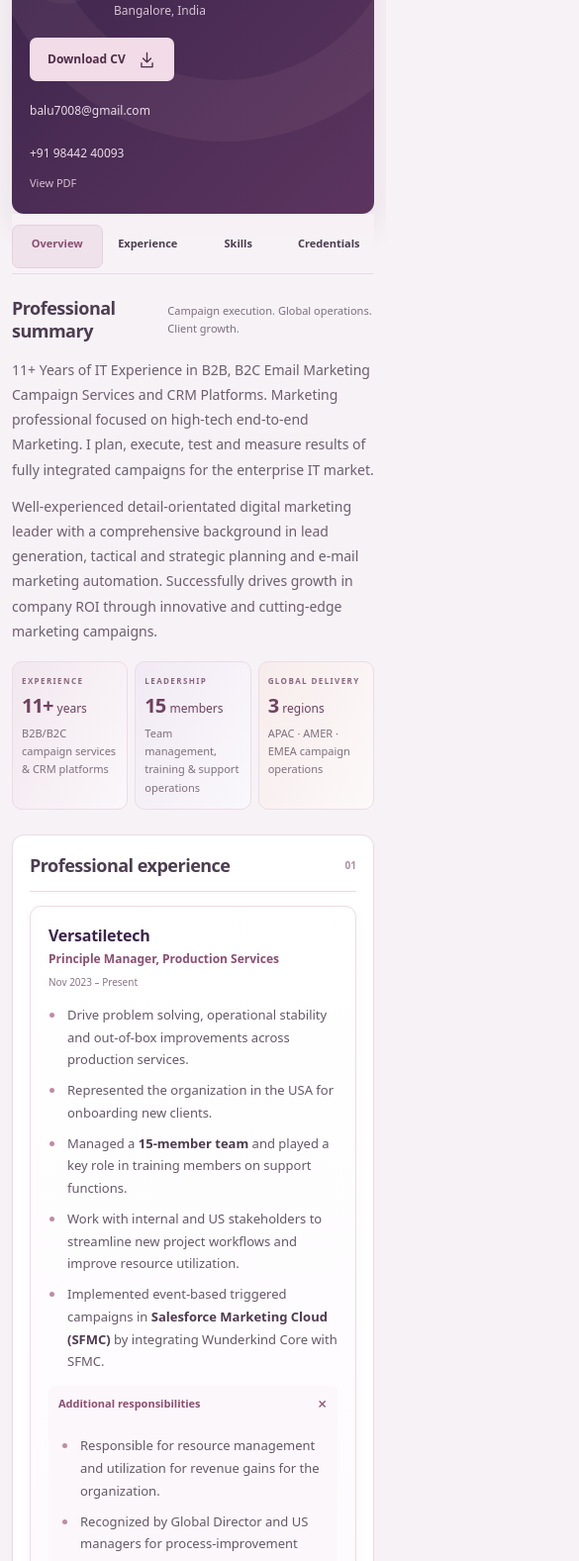
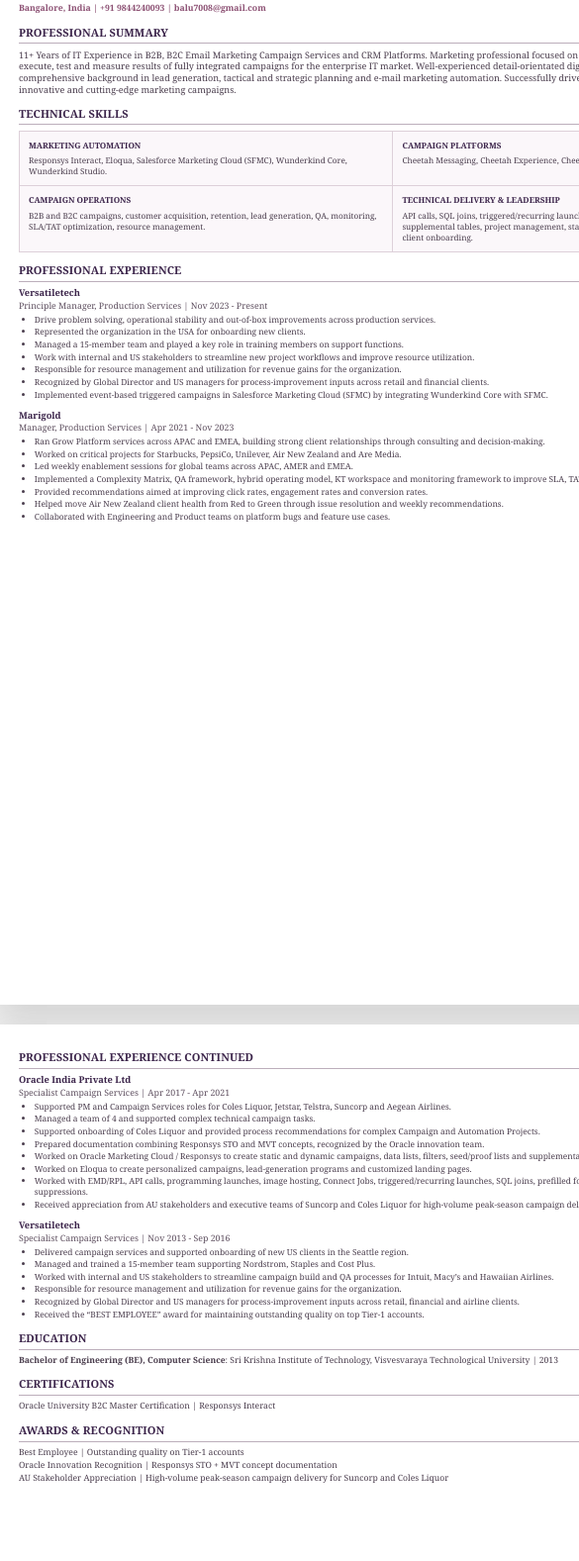
Before and after one commit to anbu143dude/Balachandar, a plain HTML site: page cv.html in a window 390 px wide. Shown: the part 128-1705 px from the top of the page at 99% size, 585 px wide, since content can reach past the window. Drawn offline with Linux system fonts and the light colour scheme.

Commit message:
Rebuild Balachandar CV using Anand PDF template

```diff
--- a/cv.html
+++ b/cv.html
@@ -2,164 +2,138 @@
 <html lang="en">
 <head>
 <meta charset="utf-8"><meta name="viewport" content="width=device-width,initial-scale=1">
-<title>Balachandar P | Marketing Automation & Campaign Operations</title>
-<meta name="description" content="Balachandar P — Principle Manager, Production Services with 11+ years across B2B/B2C campaign services, CRM platforms and marketing automation.">
-<meta name="theme-color" content="#3b244a">
-<link rel="stylesheet" href="style.css?v=4">
+<title>Balachandar P | CV</title>
+<style>
+:root{--plum:#3b244a;--plum2:#5c355f;--rose:#8b4f72;--soft:#f4eaf0;--soft2:#fbf7fa;--ink:#4a3d4d;--muted:#796d79;--line:#d8cbd5}
+*{box-sizing:border-box}body{margin:0;background:#fff;color:var(--ink);font-family:Georgia,"Times New Roman",serif;font-size:11px;line-height:1.28}
+.page{width:210mm;min-height:297mm;margin:0 auto;padding:4mm 5mm 5mm}
+.banner{background:linear-gradient(135deg,var(--plum),var(--plum2));color:#fff;padding:6mm 4mm 4.5mm;margin-bottom:2.5mm}
+.banner h1{font-size:24px;line-height:1;margin:0 0 2mm;letter-spacing:.2px}.banner p{font-size:12px;color:#eadce6;margin:0;font-weight:700}
+.contact{font-size:8.7px;color:var(--rose);margin:0 0 1.4mm;font-weight:700}.contact a{color:inherit;text-decoration:none}
+.section{margin-top:3mm}.section h2{font-size:11px;margin:0 0 1.4mm;padding-bottom:1mm;border-bottom:1px solid #bcaebb;color:var(--plum);letter-spacing:.1px}
+.summary{font-size:9.1px;margin:0}
+.skills-table{width:100%;border-collapse:collapse;table-layout:fixed;background:var(--soft2);border:1px solid #d9cdd6}
+.skills-table td{width:50%;vertical-align:top;padding:2.4mm;border:1px solid #ddd0d9}
+.skills-table h3{font-size:8.2px;margin:0 0 1mm;color:var(--plum);text-transform:uppercase}
+.skills-table p{font-size:8.2px;margin:0;line-height:1.35}
+.exp{margin-bottom:2.4mm}.exp-head{font-size:9.3px;font-weight:700;color:var(--plum);margin-bottom:.5mm}.exp-role{font-size:8.8px;margin-bottom:.7mm;color:#5f5060}.exp ul{margin:0;padding-left:4.2mm}.exp li{font-size:8.4px;line-height:1.3;margin-bottom:.45mm}
+.continued{break-before:page}.compact-line{font-size:8.5px;line-height:1.4;margin:0 0 .7mm}
+.edu p,.certs p,.awards p{font-size:8.6px;margin:.5mm 0}
+.print-note{display:none}
+@media screen{body{background:#eee}.page{background:#fff;box-shadow:0 12px 30px rgba(0,0,0,.12);margin:20px auto}}
+@media print{@page{size:A4;margin:0}body{background:#fff}.page{box-shadow:none;margin:0;page-break-after:auto}}
+</style>
 </head>
 <body>
-<a class="skip" href="#main">Skip to content</a>
-<div class="page">
-<header class="profile-header" id="top">
-  <div class="profile-main">
-    <div class="experience-badge" aria-label="11 plus years of experience"><strong>11+</strong><span>YEARS</span></div>
-    <div class="identity">
-      <p class="overline">MARKETING AUTOMATION · CAMPAIGN OPERATIONS · CLIENT DELIVERY</p>
-      <h1>Balachandar P</h1>
-      <p class="role">Principle Manager, Production Services</p>
-      <p class="location">Bangalore, India</p>
+
+<section class="page">
+  <div class="banner">
+    <h1>BALACHANDAR P</h1>
+    <p>Principle Manager, Production Services</p>
   </div>
+  <p class="contact">Bangalore, India | +91 9844240093 | balu7008@gmail.com</p>
+
+  <div class="section">
+    <h2>PROFESSIONAL SUMMARY</h2>
+    <p class="summary">11+ Years of IT Experience in B2B, B2C Email Marketing Campaign Services and CRM Platforms. Marketing professional focused on high-tech end-to-end Marketing. I plan, execute, test and measure results of fully integrated campaigns for the enterprise IT market. Well-experienced detail-orientated digital marketing leader with a comprehensive background in lead generation, tactical and strategic planning and e-mail marketing automation. Successfully drives growth in company ROI through innovative and cutting-edge marketing campaigns.</p>
   </div>
-  <div class="header-actions">
-    <a class="button primary" href="Balachandar_P_CV.pdf?v=2" download>Download CV
-      <svg viewBox="0 0 24 24" aria-hidden="true"><path d="M12 3v12m-5-5 5 5 5-5M5 16v5h14v-5"/></svg>
-    </a>
-    <a class="header-email" href="mailto:balu7008@gmail.com">balu7008@gmail.com</a>
-    <a class="header-email" href="tel:+919844240093">+91 98442 40093</a>
-    <div class="header-links"><a href="Balachandar_P_CV.pdf?v=2">View PDF</a></div>
+
+  <div class="section">
+    <h2>TECHNICAL SKILLS</h2>
+    <table class="skills-table">
+      <tr>
+        <td><h3>MARKETING AUTOMATION</h3><p>Responsys Interact, Eloqua, Salesforce Marketing Cloud (SFMC), Wunderkind Core, Wunderkind Studio.</p></td>
+        <td><h3>CAMPAIGN PLATFORMS</h3><p>Cheetah Messaging, Cheetah Experience, Cheetah Mail, Zendesk.</p></td>
+      </tr>
+      <tr>
+        <td><h3>CAMPAIGN OPERATIONS</h3><p>B2B and B2C campaigns, customer acquisition, retention, lead generation, QA, monitoring, SLA/TAT optimization, resource management.</p></td>
+        <td><h3>TECHNICAL DELIVERY & LEADERSHIP</h3><p>API calls, SQL joins, triggered/recurring launches, landing pages, data lists, filters, supplemental tables, project management, stakeholder management, team training and client onboarding.</p></td>
+      </tr>
+    </table>
   </div>
-</header>
 
-<nav class="section-nav" aria-label="CV sections">
-  <span class="nav-indicator" aria-hidden="true"></span>
-  <a href="#overview" aria-current="location">Overview</a>
-  <a href="#experience">Experience</a>
-  <a href="#skills">Skills</a>
-  <a href="#credentials">Credentials</a>
-</nav>
+  <div class="section">
+    <h2>PROFESSIONAL EXPERIENCE</h2>
 
-<main id="main">
-<section id="overview" class="overview" aria-labelledby="overview-title">
-  <div class="section-heading"><h2 id="overview-title">Professional summary</h2><span class="section-note">Campaign execution. Global operations. Client growth.</span></div>
-  <p class="summary">11+ Years of IT Experience in B2B, B2C Email Marketing Campaign Services and CRM Platforms. Marketing professional focused on high-tech end-to-end Marketing. I plan, execute, test and measure results of fully integrated campaigns for the enterprise IT market.</p>
-  <p class="summary">Well-experienced detail-orientated digital marketing leader with a comprehensive background in lead generation, tactical and strategic planning and e-mail marketing automation. Successfully drives growth in company ROI through innovative and cutting-edge marketing campaigns.</p>
+    <div class="exp">
+      <div class="exp-head">Versatiletech</div>
+      <div class="exp-role">Principle Manager, Production Services | Nov 2023 - Present</div>
+      <ul>
+        <li>Drive problem solving, operational stability and out-of-box improvements across production services.</li>
+        <li>Represented the organization in the USA for onboarding new clients.</li>
+        <li>Managed a 15-member team and played a key role in training members on support functions.</li>
+        <li>Work with internal and US stakeholders to streamline new project workflows and improve resource utilization.</li>
+        <li>Responsible for resource management and utilization for revenue gains for the organization.</li>
+        <li>Recognized by Global Director and US managers for process-improvement inputs across retail and financial clients.</li>
+        <li>Implemented event-based triggered campaigns in Salesforce Marketing Cloud (SFMC) by integrating Wunderkind Core with SFMC.</li>
+      </ul>
+    </div>
 
-  <div class="impact-grid">
-    <article class="impact"><span class="impact-label">EXPERIENCE</span><strong>11+ <span>years</span></strong><p>B2B/B2C campaign services & CRM platforms</p></article>
-    <article class="impact"><span class="impact-label">LEADERSHIP</span><strong>15 <span>members</span></strong><p>Team management, training & support operations</p></article>
-    <article class="impact"><span class="impact-label">GLOBAL DELIVERY</span><strong>3 <span>regions</span></strong><p>APAC · AMER · EMEA campaign operations</p></article>
+    <div class="exp">
+      <div class="exp-head">Marigold</div>
+      <div class="exp-role">Manager, Production Services | Apr 2021 - Nov 2023</div>
+      <ul>
+        <li>Ran Grow Platform services across APAC and EMEA, building strong client relationships through consulting and decision-making.</li>
+        <li>Worked on critical projects for Starbucks, PepsiCo, Unilever, Air New Zealand and Are Media.</li>
+        <li>Led weekly enablement sessions for global teams across APAC, AMER and EMEA.</li>
+        <li>Implemented a Complexity Matrix, QA framework, hybrid operating model, KT workspace and monitoring framework to improve SLA, TAT and quality.</li>
+        <li>Provided recommendations aimed at improving click rates, engagement rates and conversion rates.</li>
+        <li>Helped move Air New Zealand client health from Red to Green through issue resolution and weekly recommendations.</li>
+        <li>Collaborated with Engineering and Product teams on platform bugs and feature use cases.</li>
+      </ul>
+    </div>
   </div>
 </section>
 
-<div class="resume-grid">
-<div class="primary-column">
-<section id="experience" class="panel experience" aria-labelledby="experience-title">
-  <div class="section-heading"><h2 id="experience-title">Professional experience</h2><span class="section-index">01</span></div>
+<section class="page continued">
+  <div class="section">
+    <h2>PROFESSIONAL EXPERIENCE CONTINUED</h2>
 
-  <article class="job">
-    <div class="job-heading"><div><h3>Versatiletech</h3><p class="job-role">Principle Manager, Production Services</p></div><p class="dates">Nov 2023 – Present</p></div>
-    <ul class="achievements">
-      <li>Drive problem solving, operational stability and out-of-box improvements across production services.</li>
-      <li>Represented the organization in the USA for onboarding new clients.</li>
-      <li>Managed a <strong>15-member team</strong> and played a key role in training members on support functions.</li>
-      <li>Work with internal and US stakeholders to streamline new project workflows and improve resource utilization.</li>
-      <li>Implemented event-based triggered campaigns in <strong>Salesforce Marketing Cloud (SFMC)</strong> by integrating Wunderkind Core with SFMC.</li>
-    </ul>
-    <details class="job-details" open><summary>Additional responsibilities <span class="plus" aria-hidden="true">+</span></summary><div class="detail-body"><ul class="achievements">
-      <li>Responsible for resource management and utilization for revenue gains for the organization.</li>
-      <li>Recognized by Global Director and US managers for process-improvement inputs across retail and financial clients.</li>
-    </ul></div></details>
-    <div class="job-tags"><span>SFMC</span><span>Wunderkind Core</span><span>Team Leadership</span><span>Client Onboarding</span></div>
-  </article>
-
-  <article class="job">
-    <div class="job-heading"><div><h3>Marigold</h3><p class="job-role">Manager, Production Services</p></div><p class="dates">Apr 2021 – Nov 2023</p></div>
-    <ul class="achievements">
-      <li>Ran Grow Platform services across <strong>APAC and EMEA</strong>, building strong client relationships through consulting and decision-making.</li>
-      <li>Worked on critical projects for Starbucks, PepsiCo, Unilever, Air New Zealand and Are Media.</li>
-      <li>Led weekly enablement sessions for global teams across <strong>APAC, AMER and EMEA</strong>.</li>
-      <li>Implemented a Complexity Matrix, QA framework, hybrid operating model, KT workspace and monitoring framework to improve SLA, TAT and quality.</li>
-      <li>Collaborated with Engineering and Product teams on platform bugs and feature use cases.</li>
-    </ul>
-    <details class="job-details" open><summary>Client & operational impact <span class="plus" aria-hidden="true">+</span></summary><div class="detail-body"><ul class="achievements">
-      <li>Provided creative recommendations aimed at improving click rates, engagement rates and conversion rates.</li>
-      <li>Helped move Air New Zealand client health from Red to Green through issue resolution and weekly recommendations.</li>
-      <li>Worked with peer leaders and onshore teams to globalize operations and improve delivery timelines.</li>
-    </ul></div></details>
-    <div class="job-tags"><span>Grow Platform</span><span>QA</span><span>Monitoring</span><span>Global Operations</span></div>
-  </article>
-
-  <article class="job">
-    <div class="job-heading"><div><h3>Oracle India Private Ltd</h3><p class="job-role">Specialist Campaign Services</p></div><p class="dates">Apr 2017 – Apr 2021</p></div>
-    <ul class="achievements">
+    <div class="exp">
+      <div class="exp-head">Oracle India Private Ltd</div>
+      <div class="exp-role">Specialist Campaign Services | Apr 2017 - Apr 2021</div>
+      <ul>
         <li>Supported PM and Campaign Services roles for Coles Liquor, Jetstar, Telstra, Suncorp and Aegean Airlines.</li>
         <li>Managed a team of 4 and supported complex technical campaign tasks.</li>
+        <li>Supported onboarding of Coles Liquor and provided process recommendations for complex Campaign and Automation Projects.</li>
+        <li>Prepared documentation combining Responsys STO and MVT concepts, recognized by the Oracle innovation team.</li>
         <li>Worked on Oracle Marketing Cloud / Responsys to create static and dynamic campaigns, data lists, filters, seed/proof lists and supplemental tables.</li>
         <li>Worked on Eloqua to create personalized campaigns, lead-generation programs and customized landing pages.</li>
-      <li>Prepared documentation combining Responsys STO and MVT concepts, recognized by the Oracle innovation team.</li>
-    </ul>
-    <details class="job-details" open><summary>Technical campaign work <span class="plus" aria-hidden="true">+</span></summary><div class="detail-body"><ul class="achievements">
         <li>Worked with EMD/RPL, API calls, programming launches, image hosting, Connect Jobs, triggered/recurring launches, SQL joins, prefilled forms, dashboards, lists, filters and suppressions.</li>
         <li>Received appreciation from AU stakeholders and executive teams of Suncorp and Coles Liquor for high-volume peak-season campaign delivery.</li>
-    </ul></div></details>
-    <div class="job-tags"><span>Responsys</span><span>Eloqua</span><span>SQL</span><span>API Calls</span></div>
-  </article>
-
-  <article class="job">
-    <div class="job-heading"><div><h3>Versatiletech</h3><p class="job-role">Specialist Campaign Services</p></div><p class="dates">Nov 2013 – Sep 2016</p></div>
-    <ul class="achievements">
-      <li>Delivered campaign services and supported onboarding of new US clients in the Seattle region.</li>
-      <li>Managed and trained a <strong>15-member team</strong> supporting Nordstrom, Staples and Cost Plus.</li>
-      <li>Worked with internal and US stakeholders to streamline campaign build and QA processes for Intuit, Macy’s and Hawaiian Airlines.</li>
-      <li>Received the <strong>“BEST EMPLOYEE”</strong> award for maintaining outstanding quality on top Tier-1 accounts.</li>
       </ul>
-    <div class="job-tags"><span>Campaign Build</span><span>QA</span><span>Training</span><span>Resource Management</span></div>
-  </article>
-</section>
     </div>
 
-<aside class="secondary-column" aria-label="Skills and qualifications">
-<section id="skills" class="panel skills" aria-labelledby="skills-title">
-  <div class="section-heading"><h2 id="skills-title">Core skills</h2><span class="section-index">02</span></div>
-  <dl class="skills-list">
-    <div><dt>Marketing automation</dt><dd>Responsys Interact · Eloqua · Salesforce Marketing Cloud · Wunderkind Core · Wunderkind Studio</dd></div>
-    <div><dt>Campaign platforms</dt><dd>Cheetah Messaging · Cheetah Experience · Cheetah Mail · Zendesk</dd></div>
-    <div><dt>Campaign operations</dt><dd>B2B/B2C campaigns · Lead generation · Customer acquisition & retention · QA · Monitoring · SLA/TAT optimization</dd></div>
-    <div><dt>Technical delivery</dt><dd>API Calls · SQL joins · Triggered/Recurring launches · Landing pages · Data lists · Filters · Supplemental tables</dd></div>
-    <div><dt>Leadership</dt><dd>Project management · Team training · Stakeholder management · Resource utilization · Client onboarding · Global operations</dd></div>
-  </dl>
-</section>
-
-<section id="credentials" class="panel credentials" aria-labelledby="credentials-title">
-  <div class="section-heading"><h2 id="credentials-title">Credentials</h2><span class="section-index">03</span></div>
-  <p class="earned-note">Certification & recognition</p>
-  <ul class="cert-list">
-    <li><span class="cert-mark">✓</span><div><strong>Oracle University</strong><span>B2C Master Certification — Responsys Interact</span></div></li>
-    <li><span class="cert-mark">★</span><div><strong>Best Employee</strong><span>Recognized for outstanding quality on Tier-1 accounts</span></div></li>
-    <li><span class="cert-mark">✓</span><div><strong>Oracle Innovation Recognition</strong><span>Responsys STO + MVT concept documentation</span></div></li>
-    <li><span class="cert-mark">✓</span><div><strong>AU Stakeholder Appreciation</strong><span>High-volume campaign delivery during peak sales season</span></div></li>
+    <div class="exp">
+      <div class="exp-head">Versatiletech</div>
+      <div class="exp-role">Specialist Campaign Services | Nov 2013 - Sep 2016</div>
+      <ul>
+        <li>Delivered campaign services and supported onboarding of new US clients in the Seattle region.</li>
+        <li>Managed and trained a 15-member team supporting Nordstrom, Staples and Cost Plus.</li>
+        <li>Worked with internal and US stakeholders to streamline campaign build and QA processes for Intuit, Macy’s and Hawaiian Airlines.</li>
+        <li>Responsible for resource management and utilization for revenue gains for the organization.</li>
+        <li>Recognized by Global Director and US managers for process-improvement inputs across retail, financial and airline clients.</li>
+        <li>Received the “BEST EMPLOYEE” award for maintaining outstanding quality on top Tier-1 accounts.</li>
       </ul>
-</section>
-
-<section class="panel education" aria-labelledby="education-title">
-  <div class="section-heading"><h2 id="education-title">Education</h2></div>
-  <div class="education-item"><h3>Bachelor of Engineering (BE), Computer Science</h3><p>Sri Krishna Institute of Technology · Visvesvaraya Technological University · 2013</p></div>
-</section>
-
-<section class="panel clients-panel" aria-labelledby="clients-title">
-  <div class="section-heading"><h2 id="clients-title">Selected clients</h2></div>
-  <div class="client-cloud"><span>Starbucks</span><span>PepsiCo</span><span>Unilever</span><span>Air New Zealand</span><span>Suncorp</span><span>Coles Liquor</span><span>Jetstar</span><span>Telstra</span><span>Nordstrom</span><span>Macy’s</span></div>
-</section>
-</aside>
+    </div>
   </div>
 
-<section class="contact-bar" aria-label="Contact">
-  <div><h2>Let’s discuss campaign operations and marketing automation.</h2><p>B2B/B2C campaigns · CRM platforms · Global production services</p></div>
-  <a class="button dark" href="mailto:balu7008@gmail.com">Get in touch <svg viewBox="0 0 24 24" aria-hidden="true"><path d="M5 12h14m-5-5 5 5-5 5"/></svg></a>
+  <div class="section edu">
+    <h2>EDUCATION</h2>
+    <p><strong>Bachelor of Engineering (BE), Computer Science</strong>: Sri Krishna Institute of Technology, Visvesvaraya Technological University | 2013</p>
+  </div>
+
+  <div class="section certs">
+    <h2>CERTIFICATIONS</h2>
+    <p>Oracle University B2C Master Certification | Responsys Interact</p>
+  </div>
+
+  <div class="section awards">
+    <h2>AWARDS & RECOGNITION</h2>
+    <p>Best Employee | Outstanding quality on Tier-1 accounts</p>
+    <p>Oracle Innovation Recognition | Responsys STO + MVT concept documentation</p>
+    <p>AU Stakeholder Appreciation | High-volume peak-season campaign delivery for Suncorp and Coles Liquor</p>
+  </div>
 </section>
-</main>
-
-<footer><span>© 2026 Balachandar P</span><div><button class="motion-toggle" type="button" aria-pressed="false" hidden>Motion on</button><a href="#top">Back to top</a></div></footer>
-</div>
-<script src="script.js?v=4" defer></script>
-</body></html>
+</body>
+</html>
```
Lines whose indentation alone changed are shown as unchanged.
